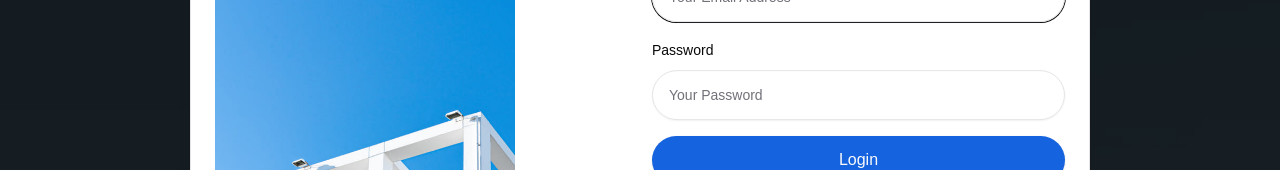
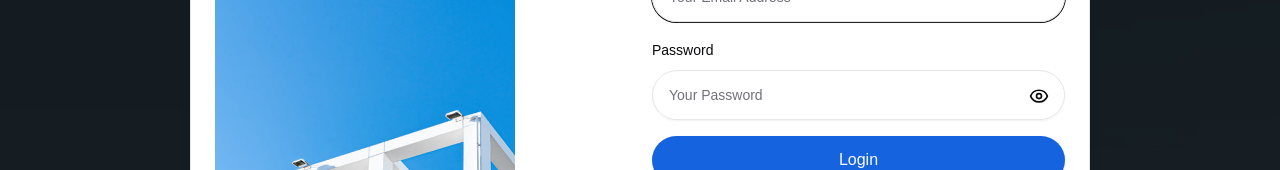
Before and after one commit to aryan7123/homelengo, a Next.js app: page / in a window 1280 px wide. Both pictures are taken after a click on the button "Sign In". Shown: the part 230-400 px from the top of the page. Built offline with nearby package versions, Linux system fonts and the light colour scheme; no server answers; the database is empty.

Commit message:
added a password show and hide functionality in the register modal

```diff
--- a/app/(auth)/LoginModal.tsx
+++ b/app/(auth)/LoginModal.tsx
@@ -9,6 +9,7 @@ import Image from "next/image"
 import { useRouter } from "next/navigation";
 import { login } from "../api/login/route";
 import { signIn } from "next-auth/react";
+import { Eye, EyeOff } from 'lucide-react';
 
 interface LoginModalProps {
     isOpen: boolean;
@@ -28,9 +29,15 @@ export function LoginModal({ isOpen, onClose, onRegisterClick }: LoginModalProps
         onRegisterClick();
     };
 
+    const [showPassword, setShowPassword] = useState(false);
     const [errors, setErrors] = useState<FieldErrors>({});
     const [successMessage, setSuccessMessage] = useState<string | null>(null);
     const router = useRouter();
+
+
+    const handleFirstPassword = () => {
+        setShowPassword(!showPassword);
+    }
 
     const handleSubmit = async () => {
         const form = document.querySelector('form') as HTMLFormElement
@@ -86,7 +93,20 @@ export function LoginModal({ isOpen, onClose, onRegisterClick }: LoginModalProps
                         </div>
                         <div className="space-y-2">
                             <Label htmlFor="password">Password</Label>
-                            <Input name="password" className="rounded-full px-4 py-6 text-sm text-[#161e2d] outline-[#1563df]" id="password" type="password" placeholder="Your Password" />
+                            <div className="relative">
+                                <Input
+                                    name="password"
+                                    className="rounded-full px-4 py-6 text-sm text-[#161e2d] outline-[#1563df]"
+                                    type={showPassword ? "text" : "password"}
+                                    id="password"
+                                    placeholder="Your Password"
+                                />
+                                {showPassword ? (
+                                    <EyeOff onClick={handleFirstPassword} size={20} className="absolute right-4 top-4 cursor-pointer" />
+                                ) : (
+                                    <Eye onClick={handleFirstPassword} size={20} className="absolute right-4 top-4 cursor-pointer" />
+                                )}
+                            </div>
                             {errors.password && <p className="text-red-600 text-sm">{errors.password}</p>}
                         </div>
                         {successMessage && (
```
